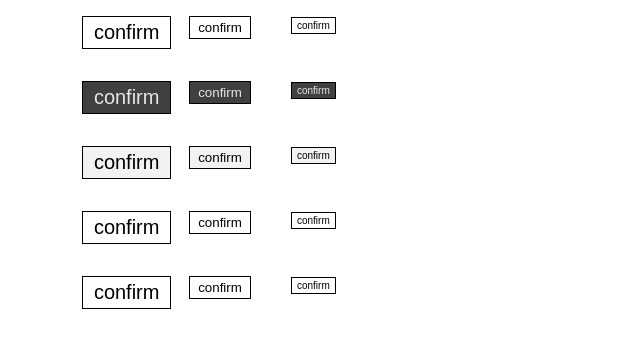
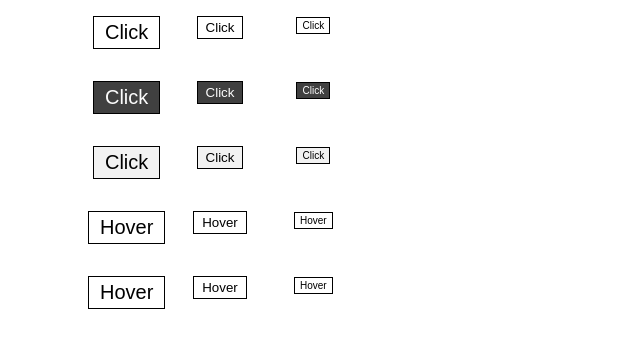
Before and after one commit to gitter-badger/Slim-2, a plain HTML site: page index.html in a window 1280 px wide. Shown: the whole page, without its empty margins (0-640 px from the left). Drawn offline with Linux system fonts and the light colour scheme.

Commit message:
Modify index.html to change buttons values
Not much changes from last commit "Add buttons (white by default), gray, and black"

Changes are:

- Modify index.html to change buttons values from "Confirm" to "Click"
- Reduce text color darkness in %black class

```diff
--- a/index.html
+++ b/index.html
@@ -7,60 +7,59 @@
   </head>
   <body>
     <div class="s-wrap">
-
       <div class="s-row">
         <div class="has-1">
-          <button type="button" name="button" class="button is-big">confirm</button>
+          <button type="button" name="button" class="button is-big">Click</button>
         </div>
         <div class="has-1">
-          <button type="button" name="button" class="button">confirm</button>
+          <button type="button" name="button" class="button">Click</button>
         </div>
         <div class="has-1">
-          <button type="button" name="button" class="button is-small">confirm</button>
+          <button type="button" name="button" class="button is-small">Click</button>
         </div>
       </div>
       <div class="s-row">
         <div class="has-1">
-          <button type="button" name="button" class="button is-big is-dark">confirm</button>
+          <button type="button" name="button" class="button is-big is-dark">Click</button>
         </div>
         <div class="has-1">
-          <button type="button" name="button" class="button is-dark">confirm</button>
+          <button type="button" name="button" class="button is-dark">Click</button>
         </div>
         <div class="has-1">
-          <button type="button" name="button" class="button is-small is-dark">confirm</button>
+          <button type="button" name="button" class="button is-small is-dark">Click</button>
         </div>
       </div>
       <div class="s-row">
         <div class="has-1">
-          <button type="button" name="button" class="button is-big is-gray">confirm</button>
+          <button type="button" name="button" class="button is-big is-gray">Click</button>
         </div>
         <div class="has-1">
-          <button type="button" name="button" class="button is-gray">confirm</button>
+          <button type="button" name="button" class="button is-gray">Click</button>
         </div>
         <div class="has-1">
-          <button type="button" name="button" class="button is-small is-gray">confirm</button>
+          <button type="button" name="button" class="button is-small is-gray">Click</button>
         </div>
       </div>
       <div class="s-row">
         <div class="has-1">
-          <button type="button" name="button" class="button is-big with-gray-hover">confirm</button>
+          <button type="button" name="button" class="button is-big with-gray-hover">Hover</button>
         </div>
         <div class="has-1">
-          <button type="button" name="button" class="button with-gray-hover">confirm</button>
+          <button type="button" name="button" class="button with-gray-hover">Hover</button>
         </div>
         <div class="has-1">
-          <button type="button" name="button" class="button is-small with-gray-hover">confirm</button>
+          <button type="button" name="button" class="button is-small with-gray-hover">Hover</button>
         </div>
       </div>
       <div class="s-row">
         <div class="has-1">
-          <button type="button" name="button" class="button is-big with-black-hover">confirm</button>
+          <button type="button" name="button" class="button is-big with-black-hover">Hover</button>
         </div>
         <div class="has-1">
-          <button type="button" name="button" class="button with-black-hover">confirm</button>
+          <button type="button" name="button" class="button with-black-hover">Hover</button>
         </div>
         <div class="has-1">
-          <button type="button" name="button" class="button is-small with-black-hover">confirm</button>
+          <button type="button" name="button" class="button is-small with-black-hover">Hover</button>
         </div>
       </div>
     </div>
--- a/sass/app.scss
+++ b/sass/app.scss
@@ -68,7 +68,7 @@ $columns: 12;
 
 %black {
   background-color: lighten(black, 25%);
-  color: darken(white, 10%);
+  color: darken(white, 1%);
 }
 
 .is-gray {
```
Also changed, not shown: css/slim.css, 1 other file.
